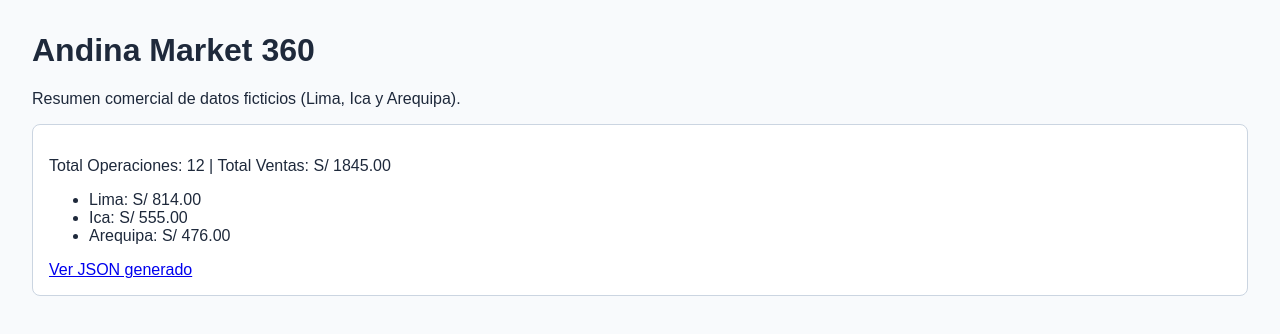
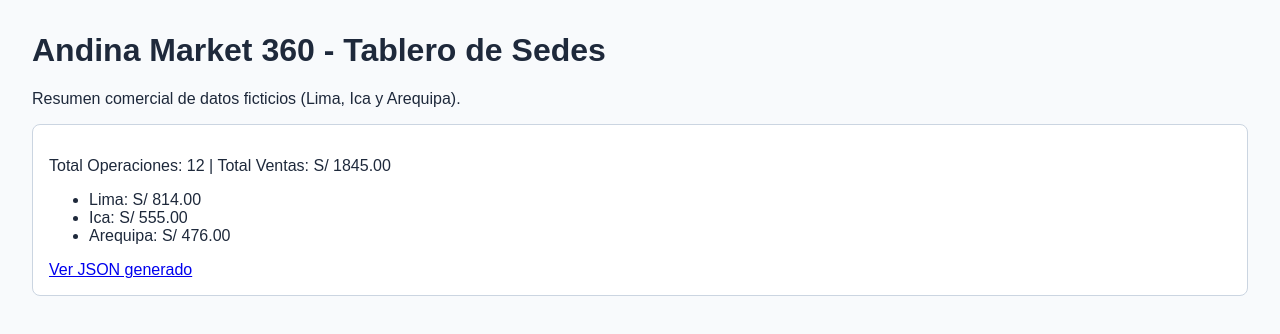
Before and after one commit to AdrianoSoll/andina-market-360, a plain HTML site: page docs/index.html in a window 1280 px wide. Drawn offline with Linux system fonts and the light colour scheme.

Commit message:
feat: nombrar tablero de sedes

```diff
--- a/docs/index.html
+++ b/docs/index.html
@@ -6,7 +6,7 @@
   <link rel="stylesheet" href="style.css">
 </head>
 <body>
-  <h1>Andina Market 360</h1>
+  <h1>Andina Market 360 - Tablero de Sedes</h1>
   <p>Resumen comercial de datos ficticios (Lima, Ica y Arequipa).</p>
   <div class="card">
     <p>Total Operaciones: 12 | Total Ventas: S/ 1845.00</p>
```
